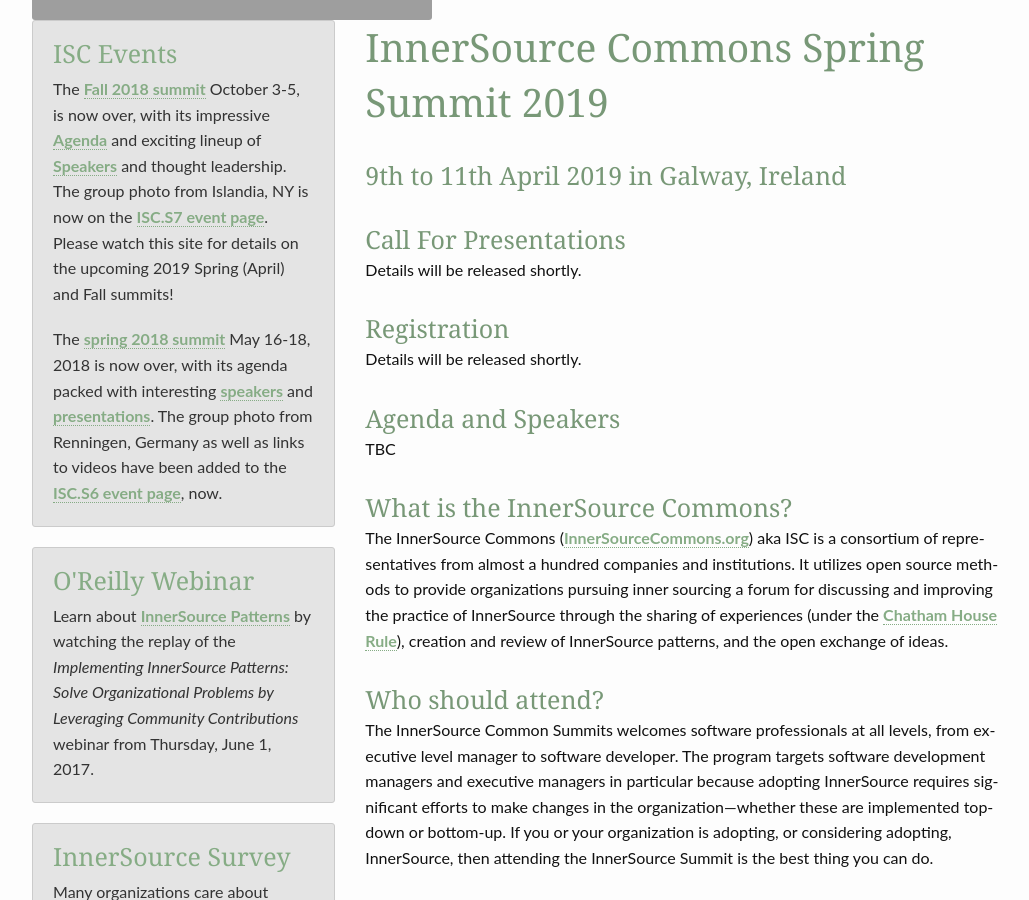
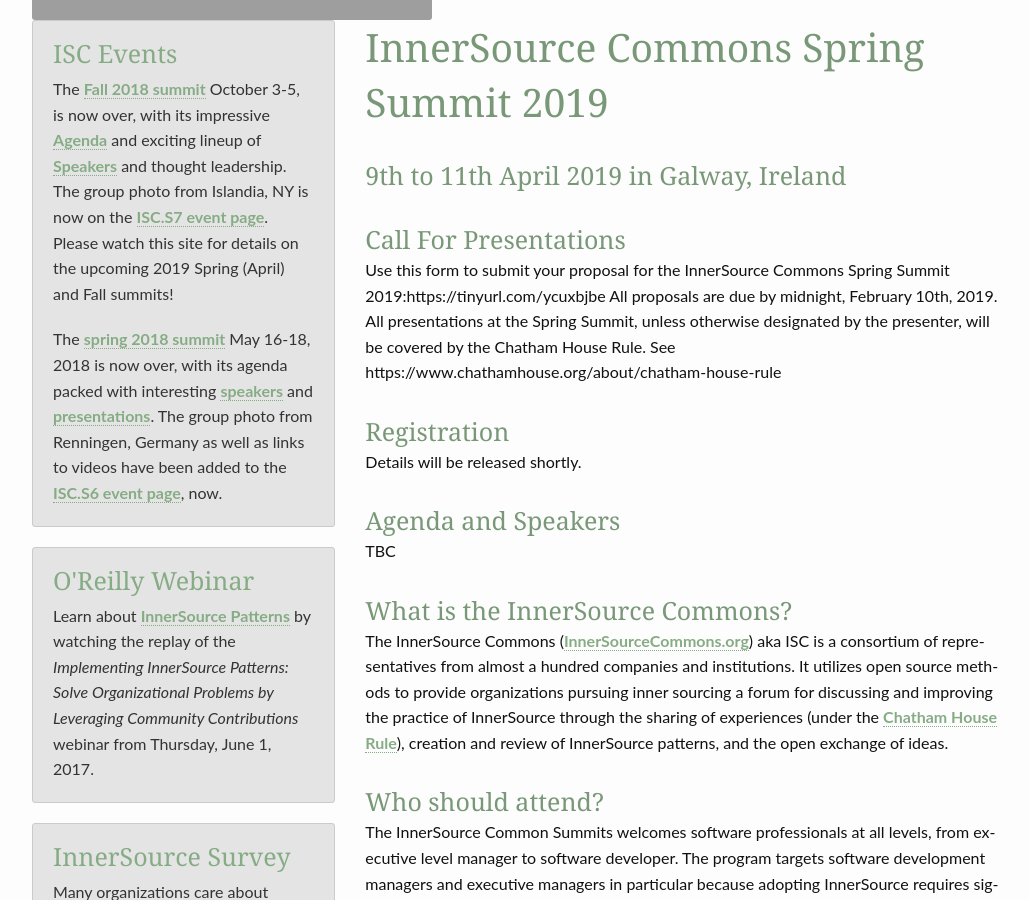
Before and after one commit to paypal/InnerSourceCommons, a Jekyll site: the page built from events/isc-spring-2019.md, in a window 1280 px wide and 900 px high, scrolled down 340 px. Shown: the whole window, without its empty margins (123-1152 px from the left). Built offline with Jekyll 4.4.1, drawn with Linux system fonts in a browser that asks for light colours.

Commit message:
Update CFP

```diff
--- a/events/isc-spring-2019.md
+++ b/events/isc-spring-2019.md
@@ -6,7 +6,8 @@
 ### 9th to 11th April 2019 in Galway, Ireland
 
 ### Call For Presentations
-Details will be released shortly.
+Use this form to submit your proposal for the InnerSource Commons Spring Summit 2019:https://tinyurl.com/ycuxbjbe
+All proposals are due by midnight, February 10th, 2019. All presentations at the Spring Summit, unless otherwise designated by the presenter, will be covered by the Chatham House Rule. See https://www.chathamhouse.org/about/chatham-house-rule
 
 ### Registration
 Details will be released shortly.
```
